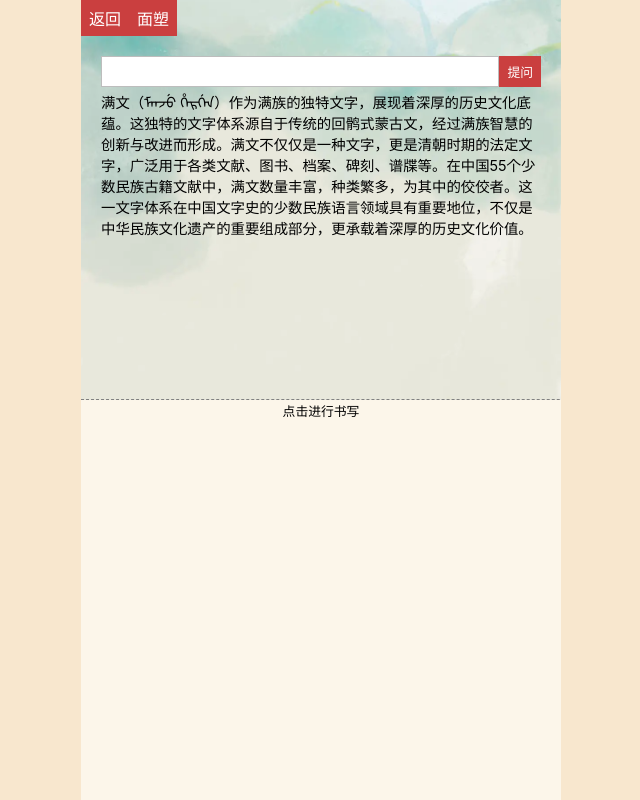
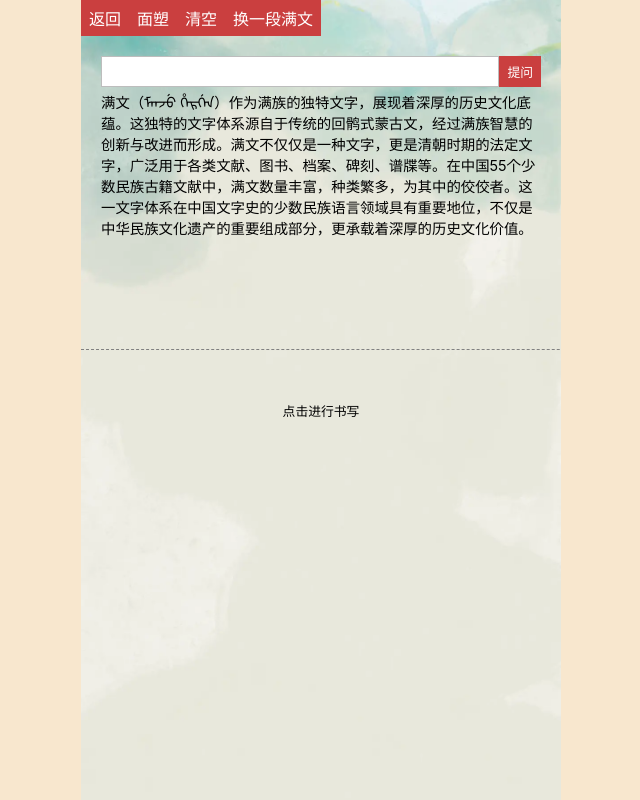
Before and after one commit to saurlax/riverechoes, a Nuxt app: page /calligraphy in a window 1280 px wide. Shown: the whole page, without its empty margins (319-959 px from the left). Built offline with nearby package versions, Linux system fonts and the light colour scheme.

Commit message:
feat: add tracing functionality

```diff
--- a/pages/calligraphy.vue
+++ b/pages/calligraphy.vue
@@ -5,6 +5,15 @@ import ask from '../components/ChatBox.vue'
 const tabletRef = ref<HTMLCanvasElement>()
 let ctx: CanvasRenderingContext2D
 let lastTouches: TouchList
+
+// 当前满文文本
+const currentManwenText = ref("ᠬᠠᠪᠤᠷ ᠤ᠋ᠨ ᠥᠷᠯᠥᠭᠡ")
+
+// 满文文本数组
+const manwenTexts = ref([
+  "ᠬᠠᠪᠤᠷ᠎ᠤ᠋ᠨ ᠤᠷᠢ",
+  "ᠳᠤᠷᠠᠲᠠᠢ"
+])
 
 onMounted(() => {
   const tablet = tabletRef.value!
@@ -14,7 +23,33 @@ onMounted(() => {
   ctx.lineJoin = 'round'
   ctx.fillStyle = '#fcf6ea'
   ctx.fillRect(0, 0, tablet.width, tablet.height)
+
+  // 初始化绘制满文
+  drawManwenText();
 })
+
+const drawManwenText = () => {
+  ctx.clearRect(0, 0, tabletRef.value!.width, tabletRef.value!.height); // 清空画布
+  ctx.fillStyle = 'rgba(128, 128, 128, 0.5)'; // 设置文本颜色
+  ctx.font = '40px SimSun'; // 设置字体和大小
+  ctx.textAlign = 'center';
+  ctx.textBaseline = 'middle';
+
+  // 计算文本的起始位置
+  const startX = tabletRef.value!.width / 2;
+  const startY = tabletRef.value!.height / 5;
+
+  // 将文本竖直排布
+  for (let i = 0; i < currentManwenText.value.length; i++) {
+    ctx.fillText(currentManwenText.value[i], startX, startY + (i * 20)); // 每个字符向下移动20像素
+  }
+}
+
+const changeManwenText = () => {
+  const randomIndex = Math.floor(Math.random() * manwenTexts.value.length);
+  currentManwenText.value = manwenTexts.value[randomIndex]; // 随机选择新文本
+  drawManwenText(); // 重新绘制满文
+}
 
 const draw = (e: TouchEvent) => {
   e.preventDefault()
@@ -39,6 +74,15 @@ const draw = (e: TouchEvent) => {
     lastTouches = e.touches
   }
 }
+
+const clearCanvas = () => {
+  ctx.clearRect(0, 0, tabletRef.value!.width, tabletRef.value!.height)
+  ctx.fillStyle = '#fcf6ea'
+  ctx.fillRect(0, 0, tabletRef.value!.width, tabletRef.value!.height) // 重绘背景
+  drawManwenText(); // 重新绘制满文文本
+}
+
+
 </script>
 
 <template>
@@ -46,10 +90,12 @@ const draw = (e: TouchEvent) => {
     <div>
       <router-link to="/map"><button>返回</button></router-link>
       <router-link to="/craft"><button>面塑</button></router-link>
+      <button @click="clearCanvas">清空</button>
+    <button @click="changeManwenText">换一段满文</button> <!-- 修改按钮功能 -->
     </div>
     <ask class="box"
       defaultText="满文（ᠮᠠᠨᠵᡠ ᡥᡝᡵᡤᡝᠨ）作为满族的独特文字，展现着深厚的历史文化底蕴。这独特的文字体系源自于传统的回鹘式蒙古文，经过满族智慧的创新与改进而形成。满文不仅仅是一种文字，更是清朝时期的法定文字，广泛用于各类文献、图书、档案、碑刻、谱牒等。在中国55个少数民族古籍文献中，满文数量丰富，种类繁多，为其中的佼佼者。这一文字体系在中国文字史的少数民族语言领域具有重要地位，不仅是中华民族文化遗产的重要组成部分，更承载着深厚的历史文化价值。" />
-    <canvas height="400px" ref="tabletRef" width="100px" @touchstart="draw" @touchmove="draw"></canvas>
+    <canvas height="450px" ref="tabletRef" width="100px" @touchstart="draw" @touchmove="draw"></canvas>
     <div class="tip">点击进行书写</div>
   </div>
 </template>
@@ -68,4 +114,6 @@ canvas {
   bottom: 0;
   border-top: 1px dashed gray;
 }
+
+
 </style>
```
